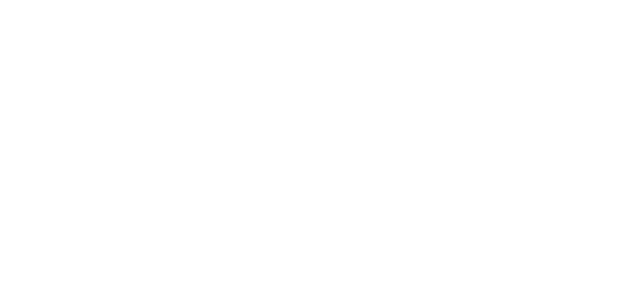
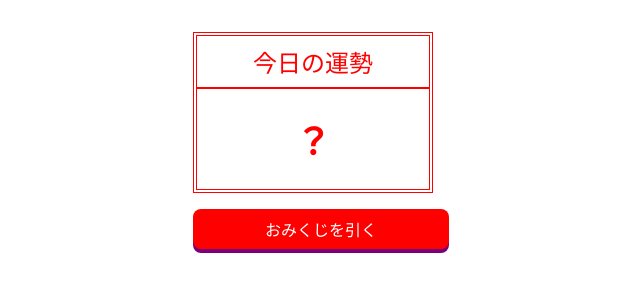
Before and after one commit to HaruhiroToida/omikujiapp, a plain HTML site: page index.html in a window 1280 px wide. Shown: the whole page, without its empty margins (327-967 px from the left). Drawn offline with Linux system fonts and the light colour scheme.

Commit message:
omikujiappの実装

```diff
--- a/index.html
+++ b/index.html
@@ -4,8 +4,18 @@
     <meta charset="UTF-8">
     <meta name="viewport" content="width=device-width, initial-scale=1.0">
     <title>おみくじアプリ</title>
+    <link rel="stylesheet" href="style.css">
 </head>
 <body>
+    <main>
+        <section>
+            <h1>今日の運勢</h1>
+            <p id="result">？</p>
+        </section>
 
+        <button id="btn">おみくじを引く</button>
+    </main>
+
+    <script src="index.js"></script>
 </body>
 </html>
--- a/index.js
+++ b/index.js
@@ -0,0 +1,15 @@
+'use strict'
+
+{
+    const btn = document.getElementById("btn"); //buttonタグのid：btn取得
+    const result = document.getElementById("result") //pタグのid：btn取得
+
+    btn.addEventListener("click",()=>{
+        const results = ["大吉","中吉","小吉","末吉","凶","大凶"]
+        const n = Math.floor(Math.random()*results.length);
+
+        result.textContent = results[n];
+
+    });
+
+}
--- /dev/null
+++ b/style.css
@@ -0,0 +1,49 @@
+@charset "utf-8";
+
+main {
+    width: 240px;
+    margin: 32px auto;
+}
+
+section {
+    border: 4px double red;
+    text-align: center;
+    color: red;
+}
+
+
+h1{
+    margin: 0;
+    border-bottom: 2px solid red;
+    font-weight: normal;
+    padding: 8px 0;
+}
+
+p{
+    margin: 0;
+    font-weight: bold;
+    font-size: 36px;
+    padding: 24px 0;
+}
+
+button{
+    all:unset;
+    width: 100%;
+    background: red;
+    border-radius: 8px;
+    color: white;
+    text-align: center;
+    padding: 8px;
+    margin-top: 16px;
+    cursor: pointer;
+    box-shadow: 0 4px #7a007a;
+}
+
+button:hover{
+    opacity: 0.8;
+}
+
+button:active{
+    box-shadow: 0 1px #7a007a;
+    transform: translateY(3px);
+}
```
Also changed, not shown: 1 other file.
